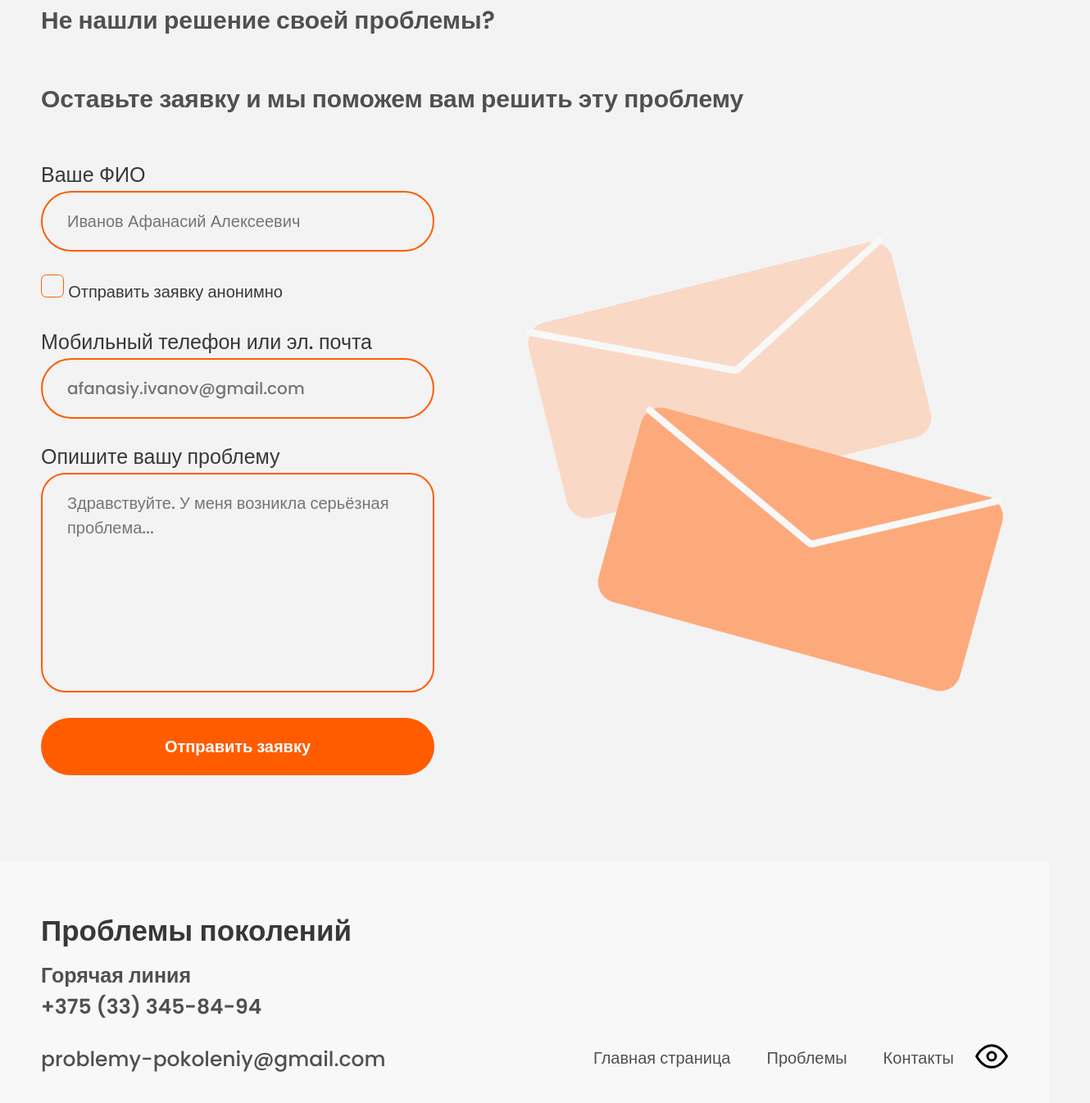
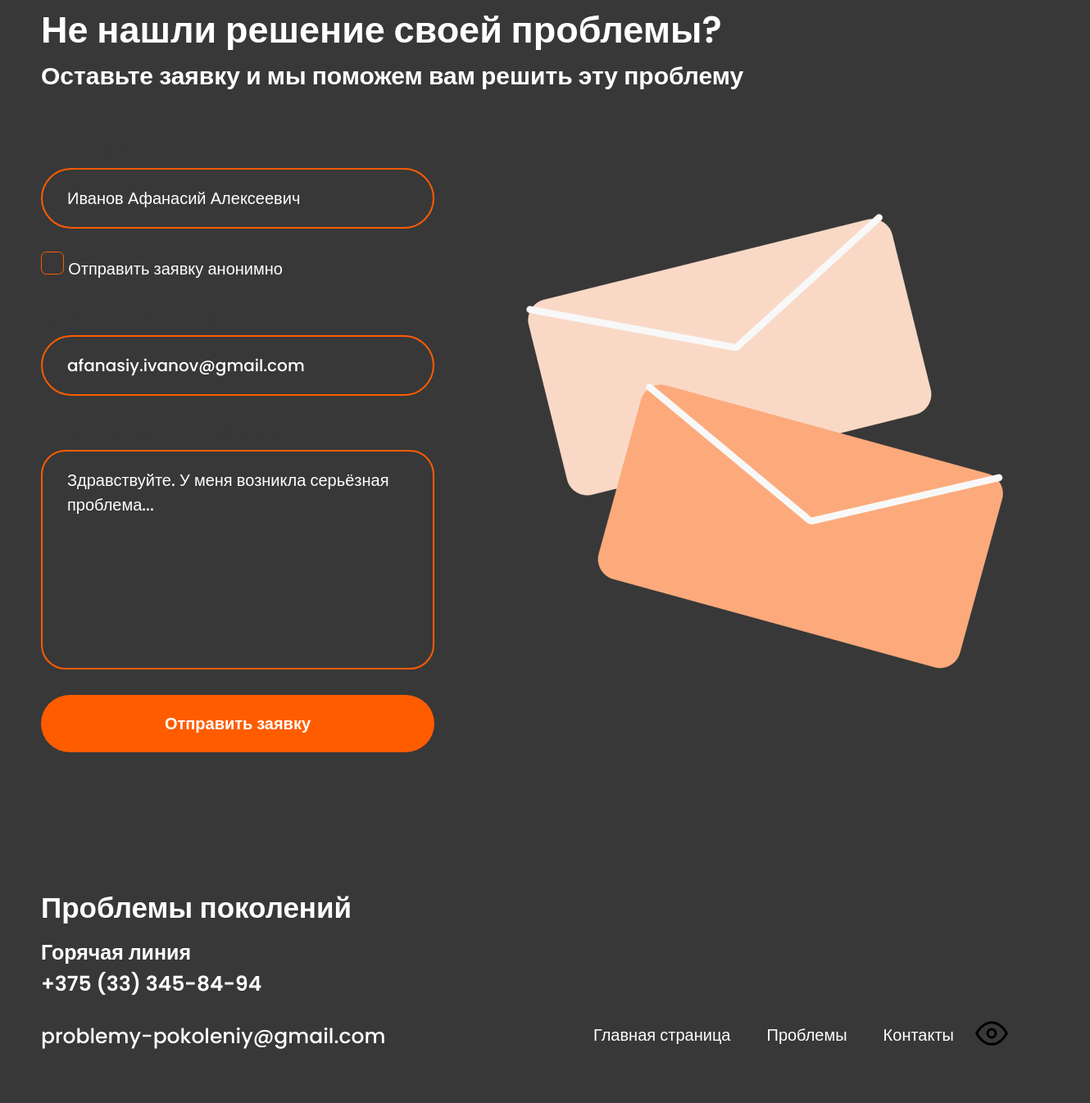
Before and after one commit to DiFos-A/problems, a plain HTML site: page index.html in a window 1280 px wide. Shown: the part 2947-4293 px from the top of the page at 82% size, 1330 px wide, since content can reach past the window. After the commit the page ends 4265 px from the top, so only its background shows below. Drawn offline with Linux system fonts and the light colour scheme.

Commit message:
all page

```diff
--- a/css/dark.css
+++ b/css/dark.css
@@ -20,3 +20,23 @@ body.dark p, body.dark h1, body.dark h2, body.dark a, body.dark label, body.dark
 body.dark form label input, body.dark textarea {
     background-color: #383838;
 }
+
+body.dark .problem-not-found .custom-checkbox label {
+    color: #fff;
+}
+
+body.dark .data .statement {
+    color: #fff;
+}
+
+body.dark .footer {
+    background-color: #383838;
+}
+
+body.dark .Notunderstand, body.dark .violent, body.dark .technologies, body.dark .adaptation {
+    background-color: #383838;
+}
+
+body.dark .eyef {
+    background-color: #383838;
+}
--- a/css/style.css
+++ b/css/style.css
@@ -404,7 +404,7 @@ nav ul li a {
     color: #383838;
 }
 
-.data h2 {
+.data .statement {
     font-family: 'Poppins', sans-serif;
     font-weight: 600;
     font-size: 30px;
@@ -445,6 +445,7 @@ nav ul li a {
 
 .problem-not-found .custom-checkbox input {
     vertical-align: top;
+    width: 30px;
 }
 
 
@@ -598,7 +599,6 @@ nav ul li a {
 }
 
 footer {
-    background-color: #F8F8F8;
     padding-bottom: 34px;
     padding-top: 59px;
 }
--- a/index.html
+++ b/index.html
@@ -13,7 +13,7 @@
     <link rel="stylesheet" href="css/style.css">
 </head>
 
-<body>
+<body class="dark">
 
     <header>
         <div class="container flex-parent">
@@ -105,7 +105,8 @@
                         <h2>Новые технологии не для меня</h2>
                         <img src="images/technologies.svg" alt="technologies">
                         <div class="hidden">
-                            <p>Мы стремимся помочь людям постарше познать новый мир, чтобы они научились всему, что может и младшее поколение, тем самым, у них будет...</p>
+                            <p>Мы стремимся помочь людям постарше познать новый мир, чтобы они научились всему, что
+                                может и младшее поколение, тем самым, у них будет...</p>
                             <a href="#">Читать</a>
                         </div>
                     </div>
@@ -113,7 +114,8 @@
                         <h2>Насилие в семье</h2>
                         <img src="images/violent.svg" alt="violent">
                         <div class="hidden">
-                            <p>Это, пожалуй, самая главная проблема взаимоотношений поколений, на устранение которой, мы прилаживаем все усилия и вот некоторые способы её решения...</p>
+                            <p>Это, пожалуй, самая главная проблема взаимоотношений поколений, на устранение которой, мы
+                                прилаживаем все усилия и вот некоторые способы её решения...</p>
                             <a href="#">Читать</a>
                         </div>
                     </div>
@@ -150,7 +152,7 @@
         <div class="container">
             <div class="data">
                 <h2>Не нашли решение своей проблемы?</h2>
-                <h2>Оставьте заявку и мы поможем вам решить эту проблему</h2>
+                <h2 class="statement">Оставьте заявку и мы поможем вам решить эту проблему</h2>
                 <div class="problem-not-found">
                     <div class="left-block3">
                         <form action="#">
@@ -188,7 +190,9 @@
                 </div>
             </div>
     </main>
+    <div class="background">
         <footer>
+
             <div class="container foot">
                 <div>
                     <h2>Проблемы поколений</h2>
@@ -208,5 +212,8 @@
 
             </div>
         </footer>
+    </div>
+
+</body>
 
 </html>
```
Also changed, not shown: images/whiteeye.svg (added). Lines whose indentation alone changed are shown as unchanged.
